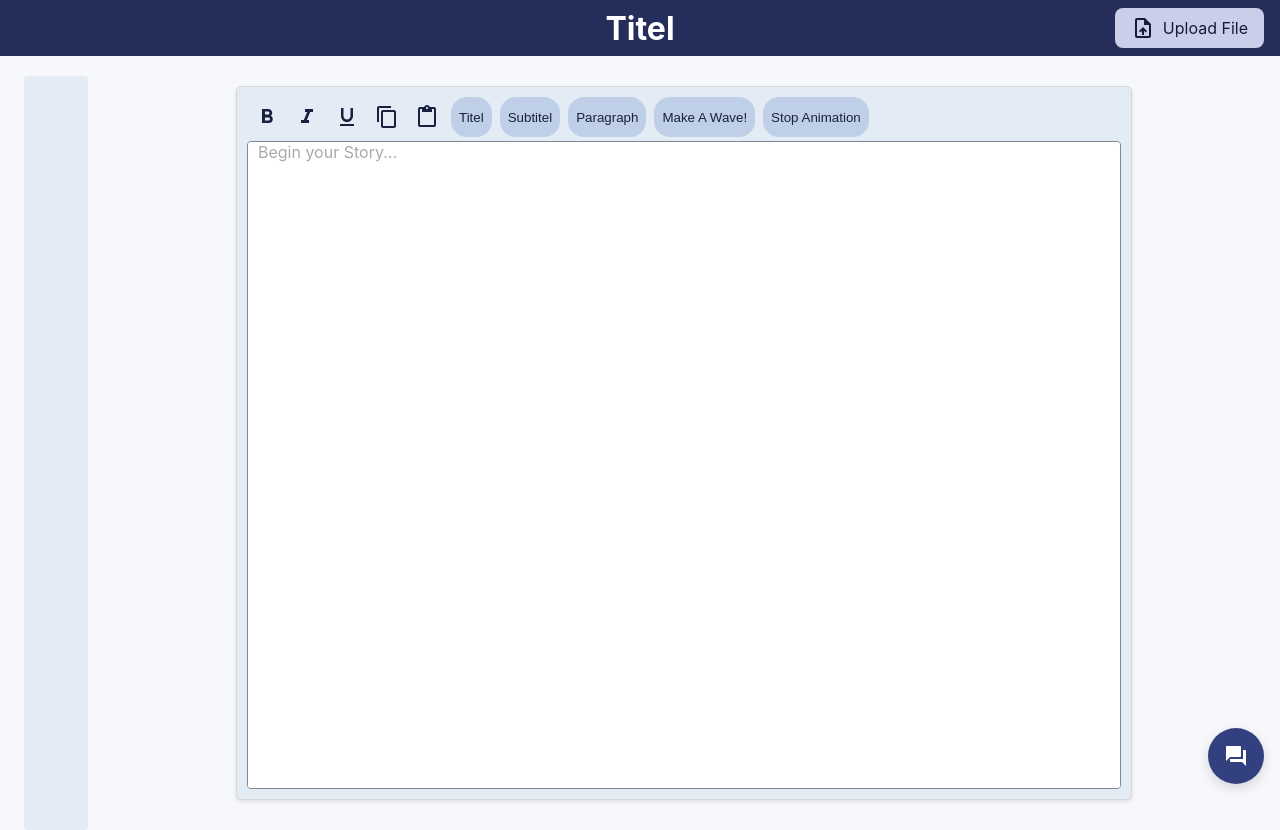
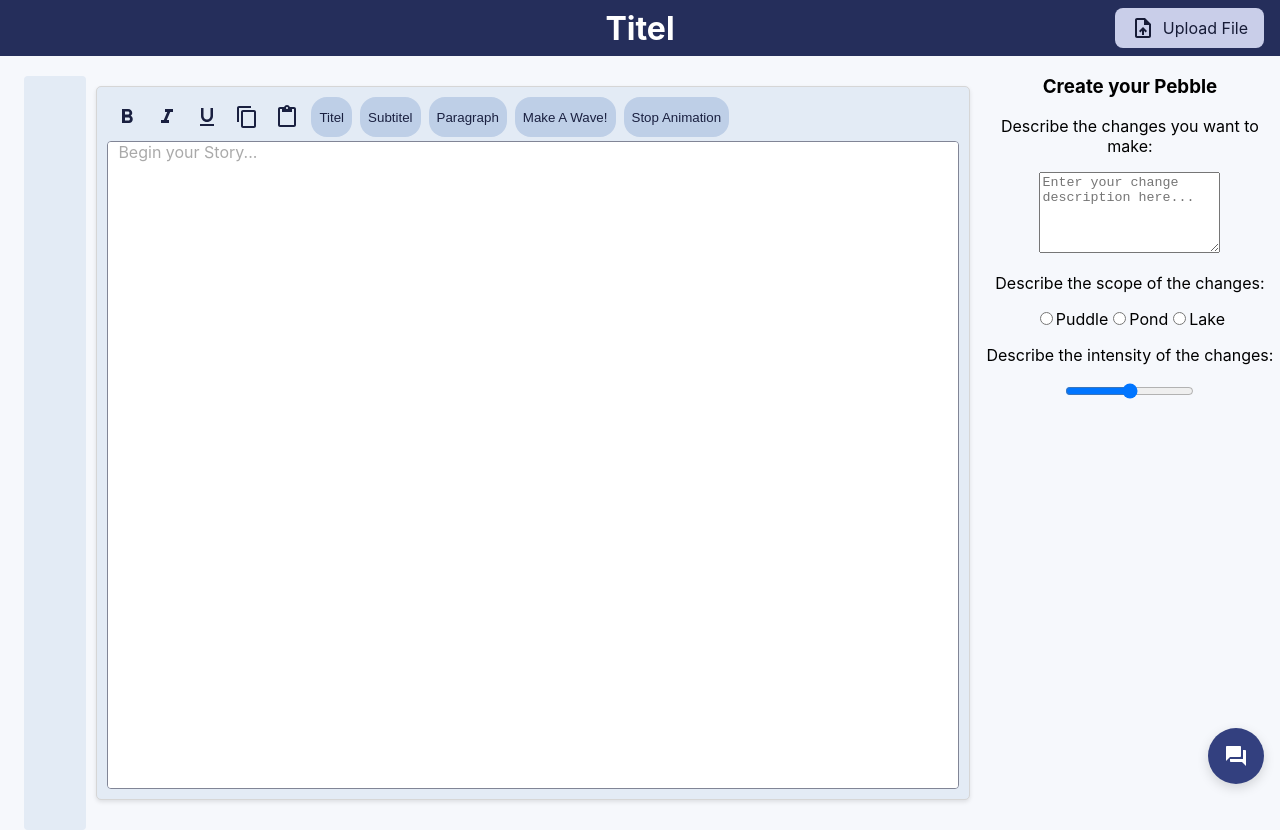
Before and after one commit to EmlMeml/thesis-project, a React (Create React App) app: page / in a window 1280 px wide. Built offline with nearby package versions, Linux system fonts and the light colour scheme.

Commit message:
added form into view

```diff
--- a/src/App.js
+++ b/src/App.js
@@ -6,6 +6,7 @@ import { MyEditor } from './custom/Editor.tsx';
 import { MyChat } from './custom/Chat.tsx';
 import { TextPreview } from './custom/TextPreview.tsx';
 import { TextNav } from './custom/TextNav.tsx';
+import { ChangeCreator } from './custom/ChangeCreator.tsx';
 
 function textToSlateValue(text) {
   if (!text) {
@@ -39,6 +40,7 @@ function App() {
         <div id="editor-container">
           <MyEditor fileText={fileText} onContentChange={setEditorContent} />
         </div>
+        <ChangeCreator />
         <MyChat />
       </div>
     </div>
--- a/src/custom/ChangeCreator.tsx
+++ b/src/custom/ChangeCreator.tsx
@@ -20,8 +20,10 @@ export const ChangeCreator = () => {
             <input type="range" id="change-intensity" className="change-intensity" min="1" max="5" defaultValue="3" />
         </div>
        <div id="change-visualize-container">
-        //Todo: Add dynamic pic for stone that is "thrown" based on the intensity of the change
+       {/* Todo: Add dynamic pic for stone that is "thrown" based on the intensity of the change */}
        </div>
     </div>
     );
 }
+
+export default ChangeCreator;
```
